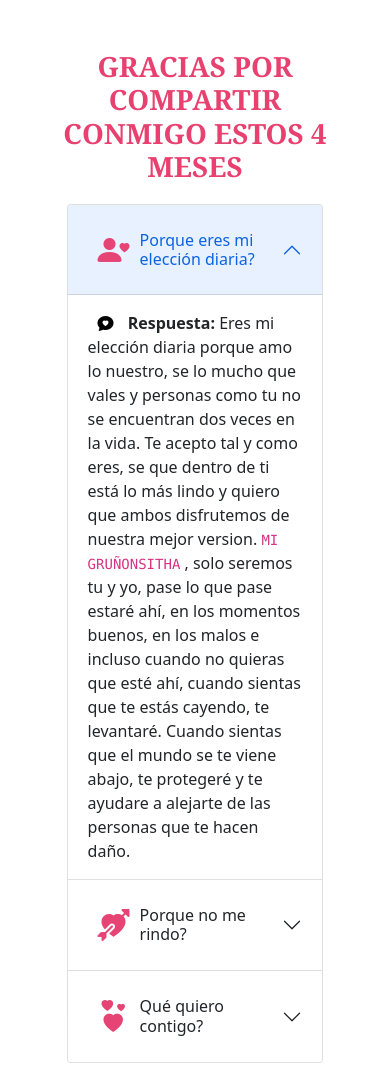
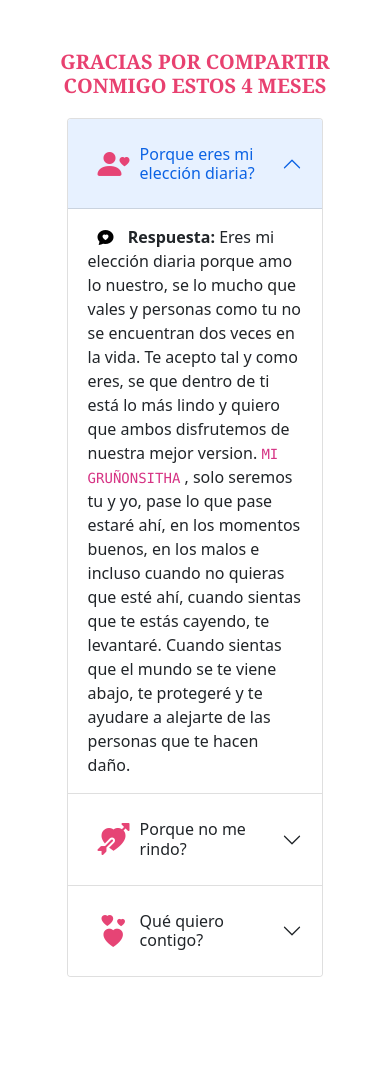
Before and after one commit to izzatt/4month, a plain HTML site: page preguntas.html in a window 390 px wide. After the commit the page ends 1027 px from the top, so only its background shows below. Drawn offline with nearby package versions, Linux system fonts and the light colour scheme.

Commit message:
Update estilos.css
cambiamos tamaño de title con query

```diff
--- a/css/estilos.css
+++ b/css/estilos.css
@@ -57,6 +57,9 @@ body{
     font-size: 25px;
     font-weight: bold;
   }
+  .principal .title{
+    font-size: 20px;
+  }
 }
 /************  PREGUNTAS  **************/
 .principal{
```
